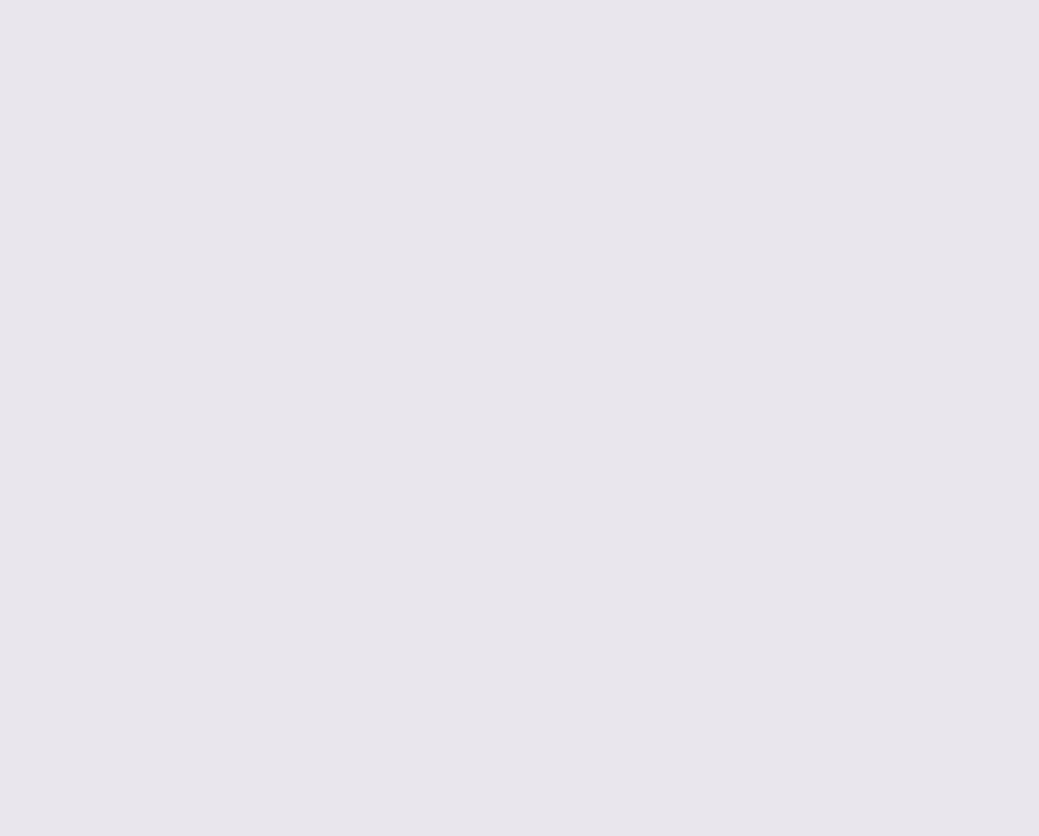
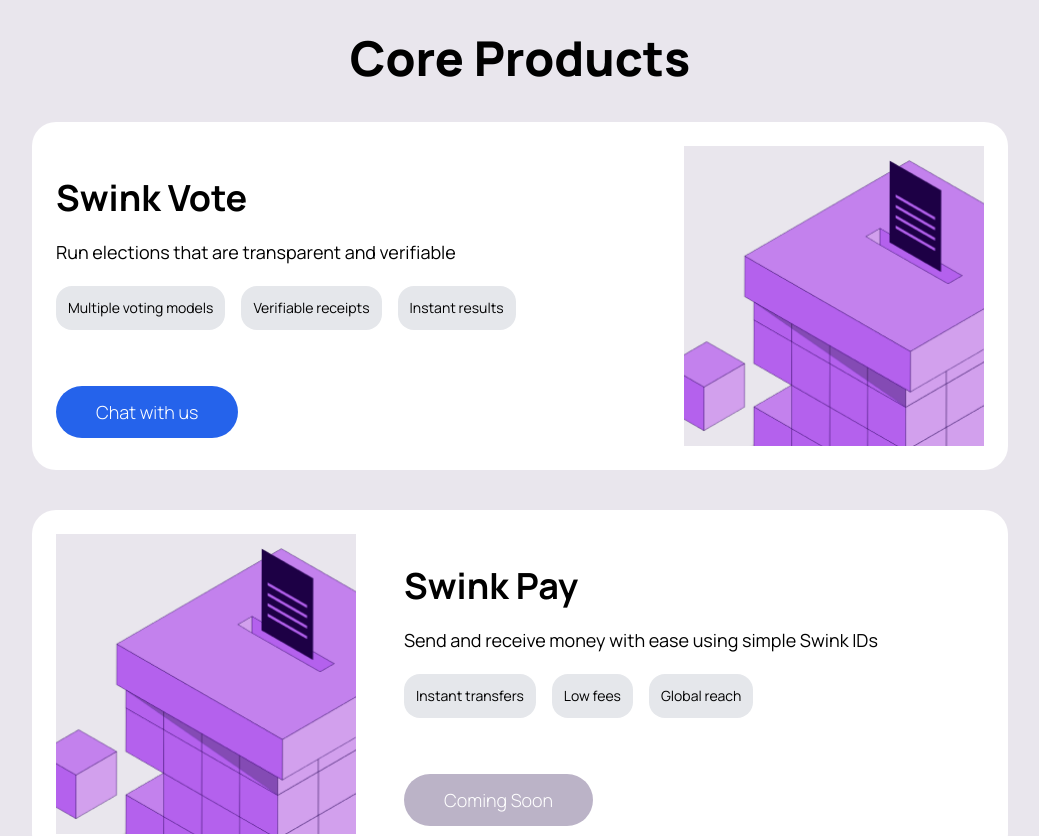
Before and after one commit to Kansoldev/swink-newrebuild, a Next.js app: page / in a window 1280 px wide. Shown: the part 1720-2556 px from the top of the page, without its empty margins (120-1159 px from the left). Before the commit the page ends 1666 px from the top, so only its background shows below. Built offline with nearby package versions, Linux system fonts and the light colour scheme.

Commit message:
Add core products section

```diff
--- a/src/app/page.tsx
+++ b/src/app/page.tsx
@@ -15,6 +15,34 @@ const features = [
     heading: "One digital identity",
     desc: "For voting, finance, and transparency",
     icon: "/id-verified.png",
+  },
+];
+
+const products = [
+  {
+    title: "Swink Vote",
+    description: "Run elections that are transparent and verifiable",
+    image: "/product-1.png",
+    tags: ["Multiple voting models", "Verifiable receipts", "Instant results"],
+  },
+  {
+    title: "Swink Pay",
+    description: "Send and receive money with ease using simple Swink IDs",
+    image: "/product-1.png",
+    tags: ["Instant transfers", "Low fees", "Global reach"],
+  },
+  {
+    title: "Swink Scan",
+    description:
+      "Transparency at your fingertips - explore the Swink Ecosystem",
+    image: "/product-1.png",
+    tags: ["Audit elections", "Track payments", "Public records"],
+  },
+  {
+    title: "Swink ID",
+    description: "Your digital passport across the entire Swink ecosystem",
+    image: "/product-2.png",
+    tags: ["Multiple voting models", "Verifiable receipts", "Instant results"],
   },
 ];
 
@@ -96,6 +124,63 @@ export default function Page() {
           </div>
         </div>
       </section>
+
+      <section>
+        <h2 className="text-5xl text-center font-extrabold mb-4">
+          Core Products
+        </h2>
+
+        <div className="max-w-5xl mx-auto px-6">
+          {products.map((product, index) => (
+            <article
+              key={index}
+              className={`flex flex-col lg:flex-row justify-between bg-white mt-10 rounded-3xl p-6 ${
+                index % 2 !== 0 ? "lg:gap-12" : ""
+              } `}
+            >
+              <div
+                className={`${
+                  index % 2 !== 0 ? "order-1 lg:order-2" : "order-2 lg:order-1"
+                } mt-7 lg:mt-0 flex-1`}
+              >
+                <h3 className="text-4xl font-bold mt-8">{product.title}</h3>
+                <p className="mt-5 text-lg">{product.description}</p>
+                <div className="tags flex flex-wrap gap-4 mt-5">
+                  {product.tags.map((tag, id) => (
+                    <span
+                      key={id}
+                      className="bg-gray-200 p-3 rounded-2xl text-sm"
+                    >
+                      {tag}
+                    </span>
+                  ))}
+                </div>
+
+                <button
+                  className={`${
+                    index === 1 || index === 2 ? "bg-[#bbb3c7]" : "bg-blue-600"
+                  } text-white text-lg font-light rounded-full mt-14 px-10 py-3`}
+                >
+                  {index === 1 || index === 2 ? "Coming Soon" : "Chat with us"}
+                </button>
+              </div>
+
+              <div
+                className={`relative min-h-[400px] lg:w-[300px] lg:min-h-[300px] ${
+                  index % 2 !== 0 ? "lg:order-1" : "lg:order-2"
+                }`}
+              >
+                <Image
+                  src={product.image}
+                  className="lg:mx-auto object-cover"
+                  fill
+                  alt=""
+                />
+              </div>
+            </article>
+          ))}
+        </div>
+      </section>
     </main>
   );
 }
```
Also changed, not shown: public/product-1.png (added), public/product-2.png (added).
